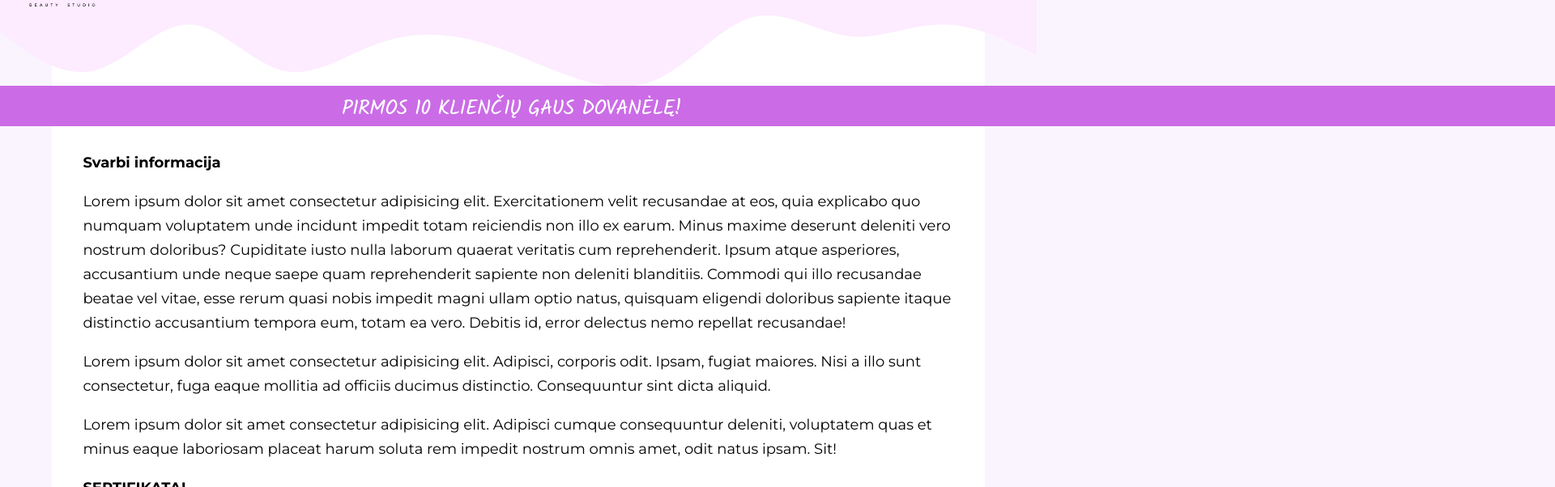
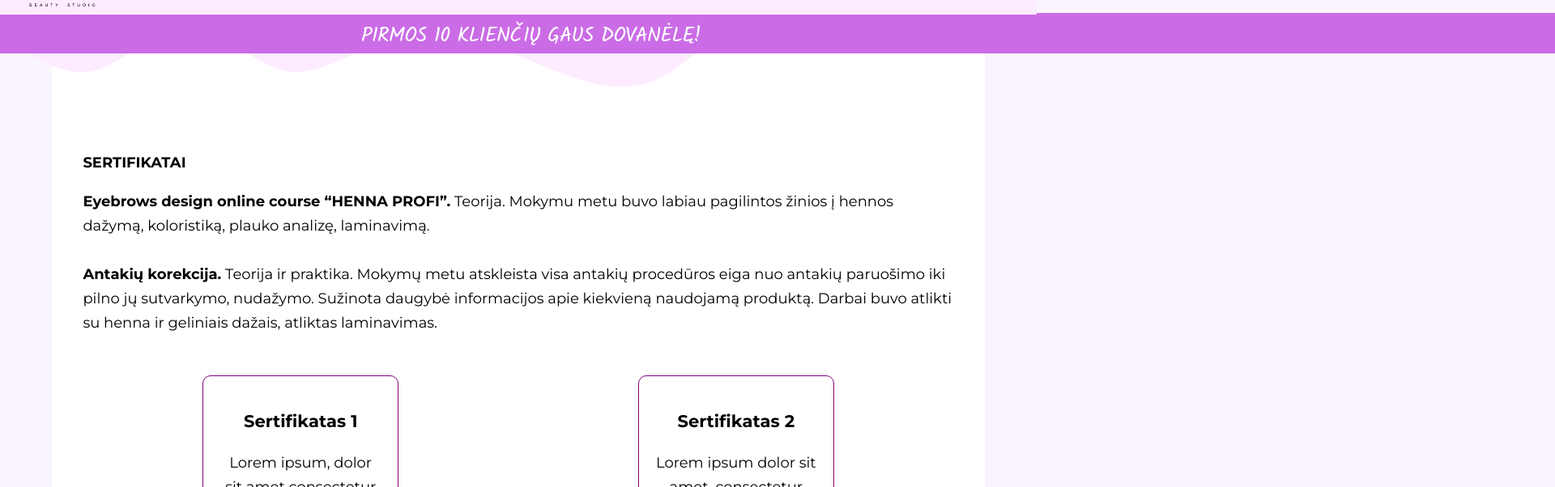
Before and after one commit to ArminasStrolys/react-projects, a React (Create React App) app in the folder eyebrow-portfolio-site/: page / in a window 1280 px wide. Shown: the part 74-676 px from the top of the page at 81% size, 1920 px wide, since content can reach past the window. Built offline with nearby package versions, Linux system fonts and the light colour scheme.

Commit message:
Cleaning up home page and FAQ

```diff
--- a/eyebrow-portfolio-site/src/components/faq/FAQ.jsx
+++ b/eyebrow-portfolio-site/src/components/faq/FAQ.jsx
@@ -56,6 +56,16 @@ export default function FAQ() {
               <li className="main-list-item">
                 <h3>Ar galima dažyti antakius su Henna po laminavimo?</h3>
                 <p>Ne, iškart po laminavimo to daryti nerekomenduojama.</p>
+              </li>
+              <li className="main-list-item">
+                <h3>Ar man nepakenks dažai?</h3>
+                <p>
+                  Norint įsitikinti ar dažai Jums nepakenks, rekomenduojama
+                  atlikti alergijos testą kiekvienai naudojamai ekspozicijai.
+                  Medžiaga tepama ant nedidelio odos ploto, nuvaloma ir stebima
+                  24-48 val. Tiek laiko užtenka norint įsitikinti, jog Jūs šioms
+                  medžiagoms nesate alergiški.
+                </p>
               </li>
             </ul>
           </article>
@@ -130,6 +140,13 @@ export default function FAQ() {
                 <h3>Ar būtina atlikti antakių dažymą po procedūros?</h3>
                 <p>Nėra būtina.</p>
               </li>
+              <li className="main-list-item">
+                <h3>Kokį antakių korekcijos tipą išsirinkti?</h3>
+                <p>
+                  Atsižvelgiant į Jūsų odos tipą nustatysime, kuris korekcijos
+                  tipas Jums būtų priimtiniausias.
+                </p>
+              </li>
             </ul>
           </article>
         </div>
--- a/eyebrow-portfolio-site/src/components/home/Home.jsx
+++ b/eyebrow-portfolio-site/src/components/home/Home.jsx
@@ -6,36 +6,6 @@ const Home = () => {
   return (
     <div>
       <div className="home">
-        <article>
-          <p>
-            <b>Svarbi informacija</b>
-          </p>
-          <p>
-            Lorem ipsum dolor sit amet consectetur adipisicing elit.
-            Exercitationem velit recusandae at eos, quia explicabo quo numquam
-            voluptatem unde incidunt impedit totam reiciendis non illo ex earum.
-            Minus maxime deserunt deleniti vero nostrum doloribus? Cupiditate
-            iusto nulla laborum quaerat veritatis cum reprehenderit. Ipsum atque
-            asperiores, accusantium unde neque saepe quam reprehenderit sapiente
-            non deleniti blanditiis. Commodi qui illo recusandae beatae vel
-            vitae, esse rerum quasi nobis impedit magni ullam optio natus,
-            quisquam eligendi doloribus sapiente itaque distinctio accusantium
-            tempora eum, totam ea vero. Debitis id, error delectus nemo repellat
-            recusandae!
-          </p>
-          <p>
-            Lorem ipsum dolor sit amet consectetur adipisicing elit. Adipisci,
-            corporis odit. Ipsam, fugiat maiores. Nisi a illo sunt consectetur,
-            fuga eaque mollitia ad officiis ducimus distinctio. Consequuntur
-            sint dicta aliquid.
-          </p>
-          <p>
-            Lorem ipsum dolor sit amet consectetur adipisicing elit. Adipisci
-            cumque consequuntur deleniti, voluptatem quas et minus eaque
-            laboriosam placeat harum soluta rem impedit nostrum omnis amet, odit
-            natus ipsam. Sit!
-          </p>
-        </article>
         <article>
           <b>
             <p>SERTIFIKATAI</p>
@@ -71,11 +41,6 @@ const Home = () => {
         </article>
         <Carousel />
         <div>
-          <h3>Kokį antakių korekcijos tipą išsirinkti?</h3>
-          <p>
-            Atsižvelgiant į Jūsų odos tipą nustatysime, kuris korekcijos tipas
-            Jums būtų priimtiniausias.
-          </p>
           <h3>Ar man nepakenks dažai?</h3>
           <p>
             Norint įsitikinti ar dažai Jums nepakenks, rekomenduojama atlikti
--- a/eyebrow-portfolio-site/src/components/navi/Navi.jsx
+++ b/eyebrow-portfolio-site/src/components/navi/Navi.jsx
@@ -6,7 +6,6 @@ import About from '../about/About';
 import Gallery from '../gallery/Gallery';
 import FAQ from '../faq/FAQ';
 import logo from '../../images/logo.png';
-import ad from '../../images/long-ad-bar.jpg';
 import {
   BrowserRouter as Router,
   Route,
@@ -134,9 +133,6 @@ const Navi = () => {
           <div class="tech-slideshow">
             <div class="mover-1"></div>
           </div>
-          {/* <div class="tech-slideshow-2">
-            <div class="mover-2"></div>
-          </div> */}
           <Routes>
             <Route path="/" element={<Home />} />
             <Route path="/services" element={<Services />} />
--- a/eyebrow-portfolio-site/src/style/_contacts.scss
+++ b/eyebrow-portfolio-site/src/style/_contacts.scss
@@ -112,6 +112,7 @@
   background-color: $white_color;
   border: 1px solid $white_color;
   padding: 10px;
+  font-family: monste;
 }
 .field-4 {
   height: 100px;
--- a/eyebrow-portfolio-site/src/style/_navi.scss
+++ b/eyebrow-portfolio-site/src/style/_navi.scss
@@ -13,7 +13,7 @@
   width: 9000px;
   background: url(../images/long-ad-bar.jpg);
   position: absolute;
-  top: 180px;
+  top: 90px;
   left: 0;
   height: 100%;
   transform: translate3d(0, 0, 0);
```
